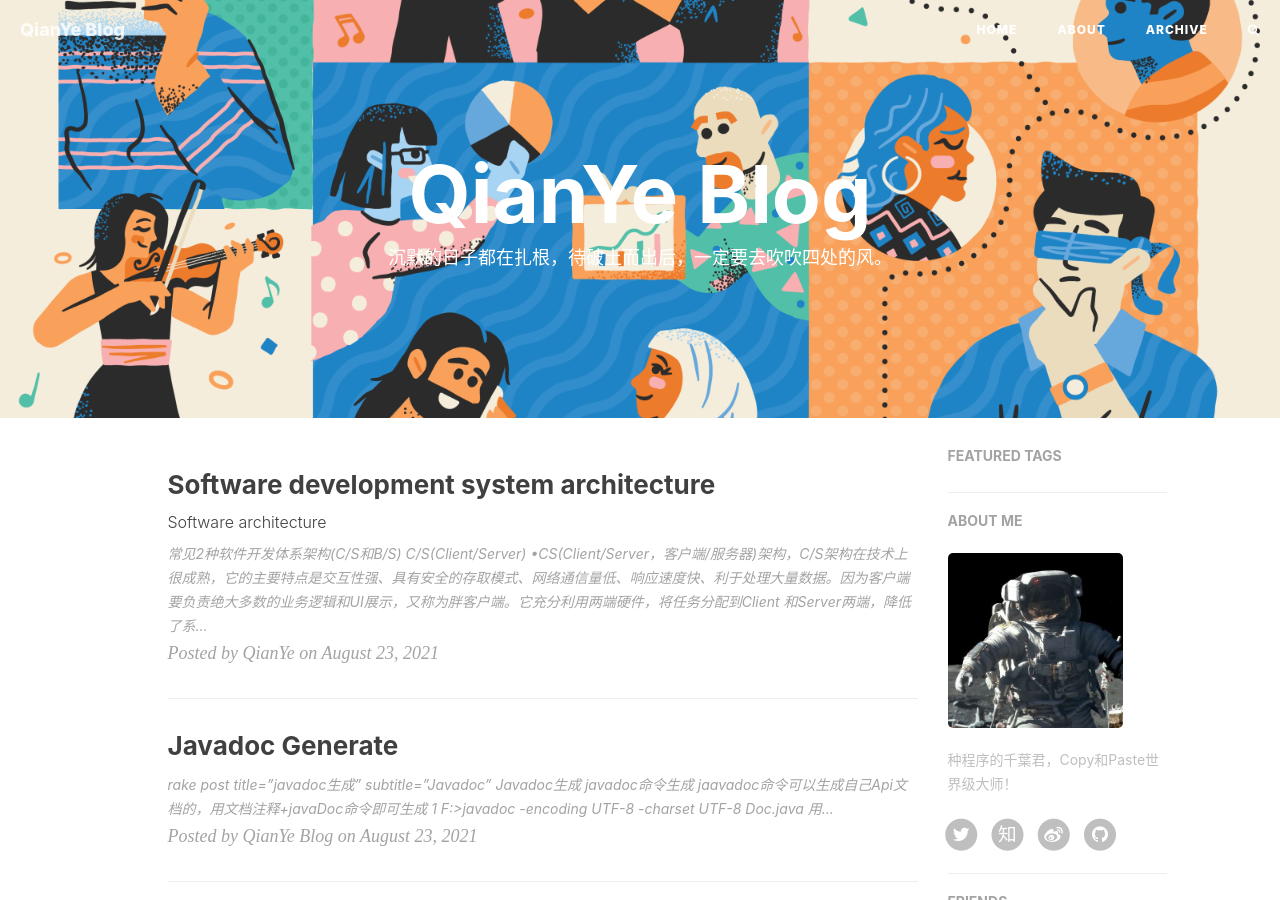
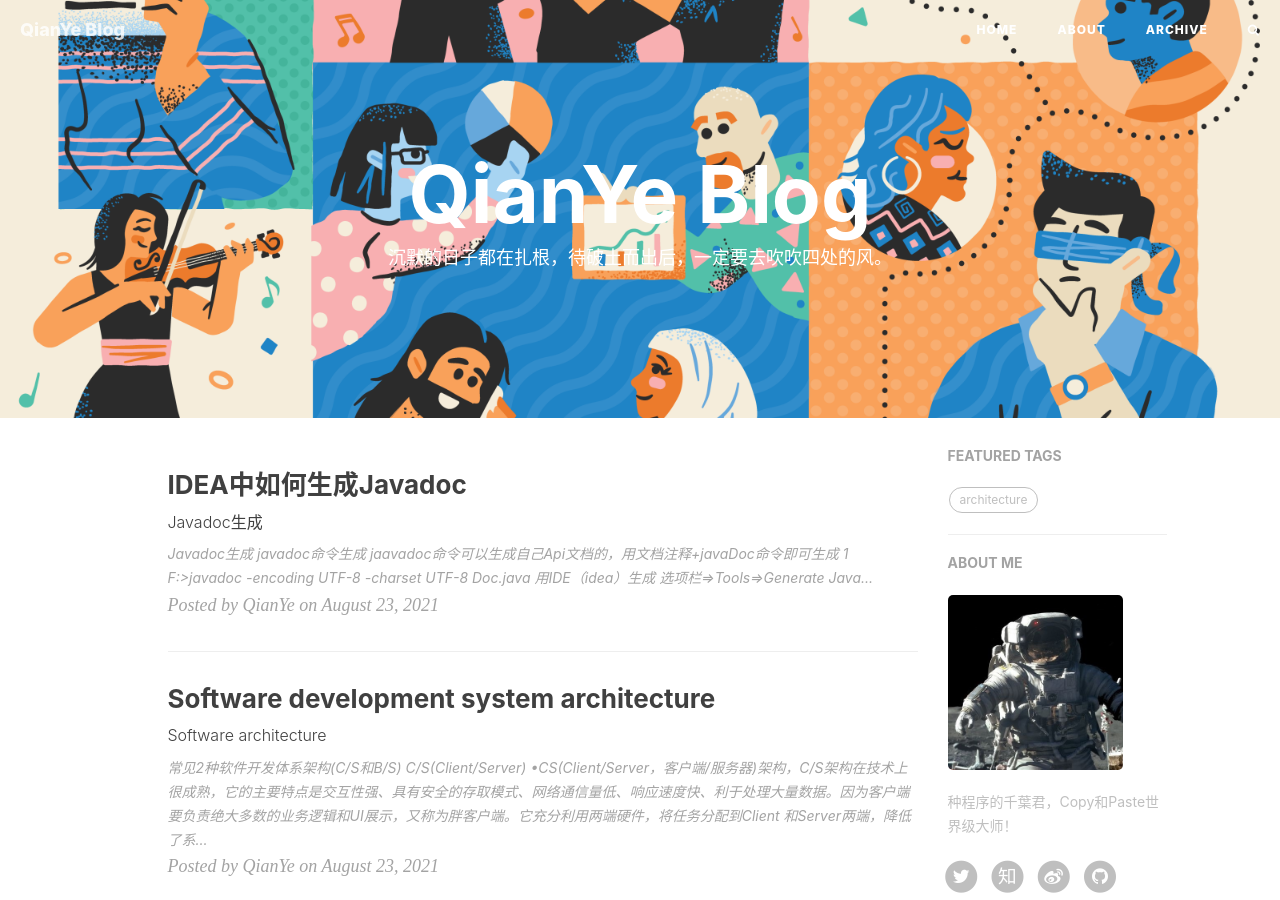
Before and after one commit to zhou431615/zhou431615.github.io, a Jekyll site: the page built from index.html, in a window 1280 px wide and 900 px high. Built offline with Jekyll 4.4.1, drawn with Linux system fonts in a browser that asks for light colours; nearby versions of some CDN libraries; the list of posts is cut into pages by our own code; comment, search, counter and statistics services are not loaded.

Commit message:
提交第2份文档

```diff
--- a/_posts/2021-08-23-javadoc-generate.md
+++ b/_posts/2021-08-23-javadoc-generate.md
@@ -1,4 +1,13 @@
-rake post title="javadoc生成" subtitle="Javadoc"
+---
+layout:     post
+title:      "IDEA中如何生成Javadoc"
+subtitle:   "Javadoc生成"
+date:       2021-08-23 21:00:00
+author:     "QianYe"
+
+tags:
+- architecture
+---
 
 ### Javadoc生成
 
```
